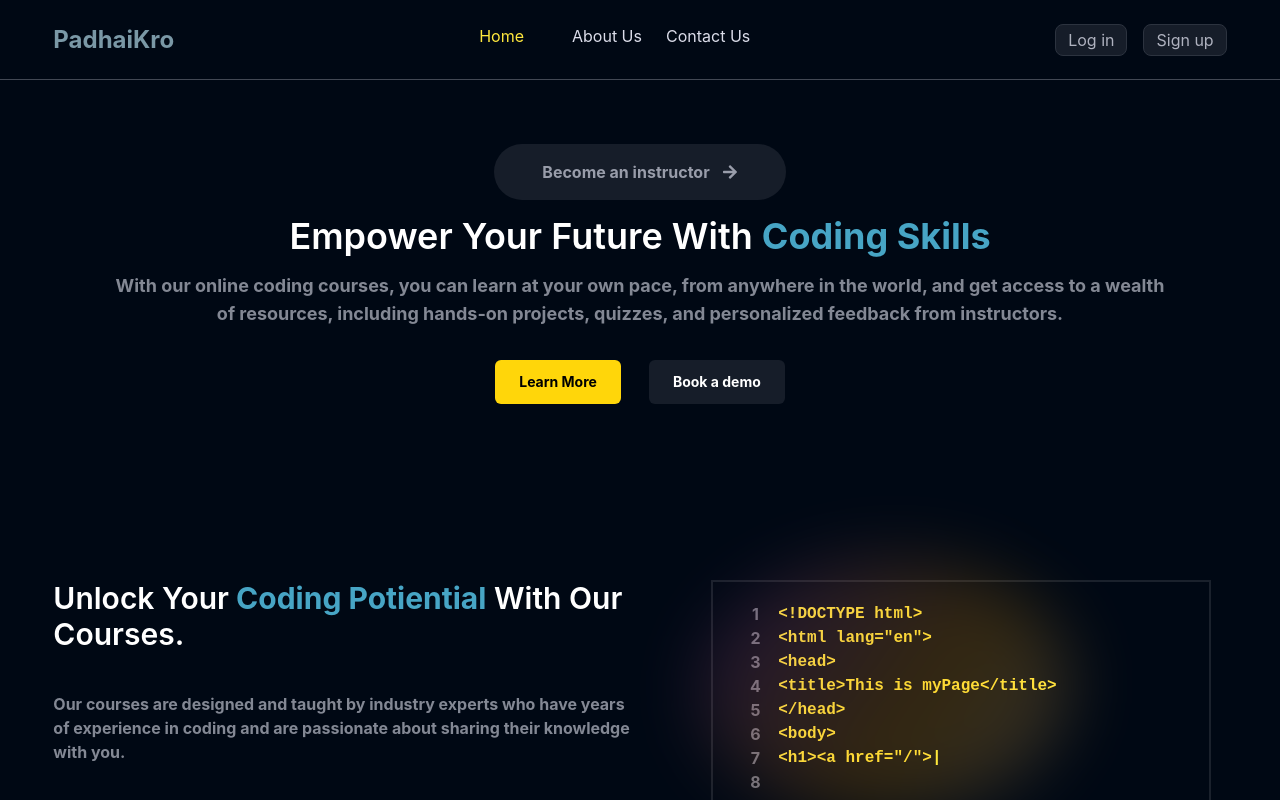
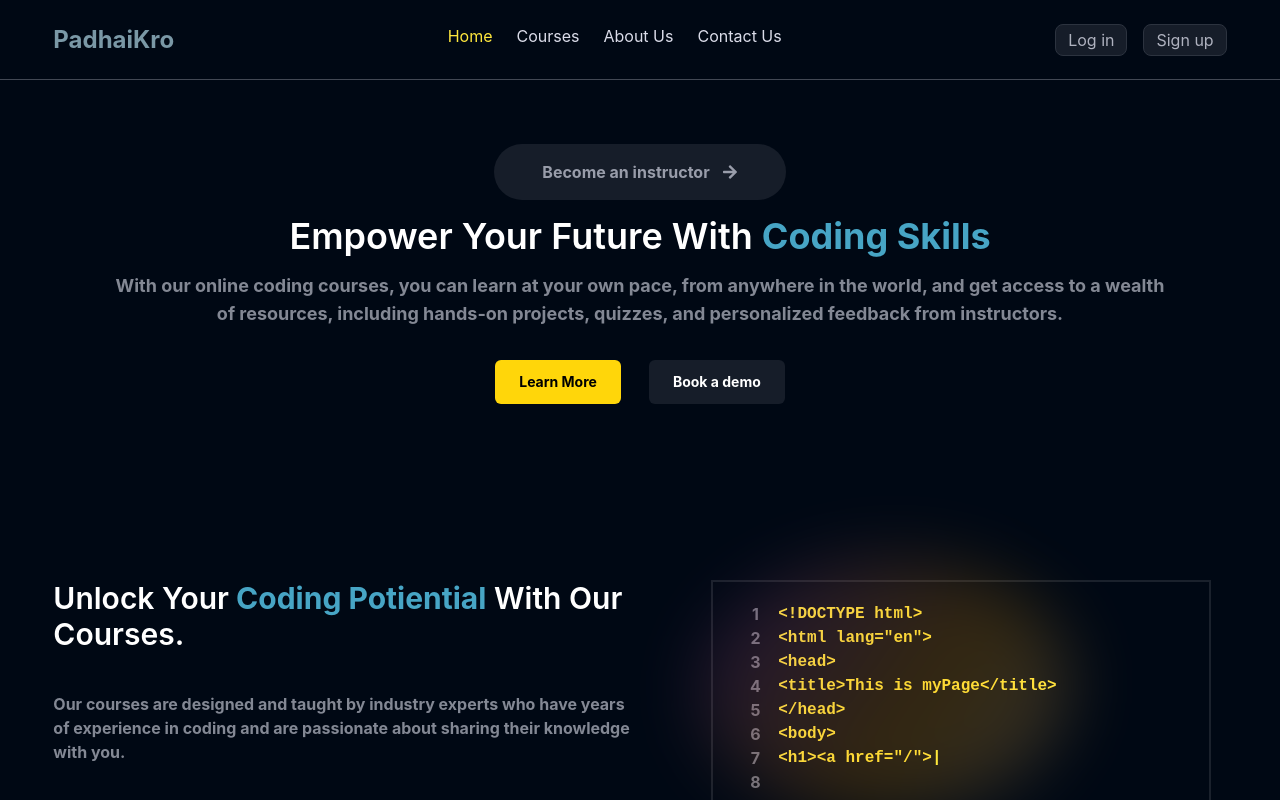
Before and after one commit to Amankumarjha15/PadhaiKro, a React (Create React App) app in the folder frontend/: page / in a window 1280 px wide. Shown: the top 800 px of the page. Built offline with nearby package versions, Linux system fonts and the light colour scheme.

Commit message:
api connector created instance of axios is created

```diff
--- a/frontend/src/components/common/Navbar.jsx
+++ b/frontend/src/components/common/Navbar.jsx
@@ -10,6 +10,37 @@ function Navbar() {
     const { token } = useSelector((state) => state.auth)
     const { user } = useSelector((state) => state.profile)
     const { totalItems } = useSelector((state) => state.cart)
+
+
+
+
+
+
+
+
+    // const [subLinks, setSubLinks] = useState([])
+    // const [loading, setLoading] = useState(false)
+
+    // useEffect(() => {
+    //   ;(async () => {
+    //     setLoading(true)
+    //     try {
+    //       const res = await apiConnector("GET", categories.CATEGORIES_API)
+    //       setSubLinks(res.data.data)
+    //     } catch (error) {
+    //       console.log("Could not fetch Categories.", error)
+    //     }
+    //     setLoading(false)
+    //   })()
+    // }, [])
+
+
+
+
+
+
+
+
 
 
 
@@ -31,15 +62,10 @@ function Navbar() {
                    {
                       NavbarLinks.map((link , index) => (
                         <li key={index}>
-                            {
-                                link.title === "Catalog" ? (
-                                 <div></div>
-                                )
-                                 :
-                                (
+                           {
                                 <Link to={`${link.path}`}>
                                     <p className={`${matchRoute(link.path) ? "text-yellow-25" : "text-richblack-25"}`}>{link.title}</p>
-                                </Link>)
+                                </Link>
                             }
                         </li>
                       ))
--- a/frontend/src/data/navbar-links.js
+++ b/frontend/src/data/navbar-links.js
@@ -4,8 +4,8 @@ export const NavbarLinks = [
     path: "/",
   },
   {
-    title: "Catalog",
-    // path: '/catalog',
+    title: "Courses",
+    path: '/courses',
   },
   {
     title: "About Us",
--- /dev/null
+++ b/frontend/src/services/apiconnector.js
@@ -0,0 +1,13 @@
+import axios from "axios"
+
+export const axiosInstance = axios.create({});
+
+export const apiConnector = (method, url, bodyData, headers, params) => {
+    return axiosInstance({
+        method:`${method}`,
+        url:`${url}`,
+        data: bodyData ? bodyData : null,
+        headers: headers ? headers: null,
+        params: params ? params : null,
+    });
+}
```
